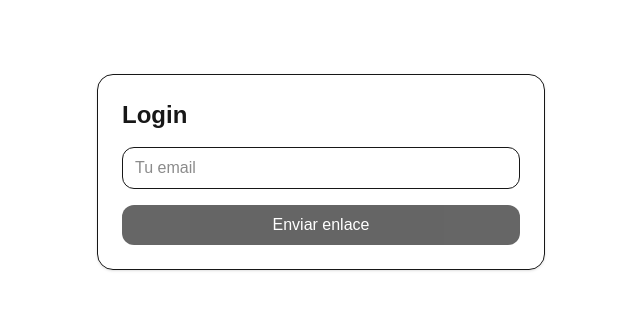
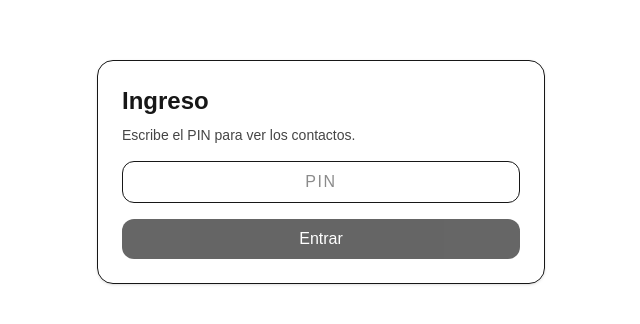
Before and after one commit to rikguz/friends-emergency-pwa, a Next.js app: page /login in a window 1280 px wide. Shown: the part 228-552 px from the top of the page, without its empty margins (319-959 px from the left). Built offline with nearby package versions, Linux system fonts and the light colour scheme; no server answers.

Commit message:
Switch auth to PIN + anonymous (no email)

```diff
--- a/app/friends/page.tsx
+++ b/app/friends/page.tsx
@@ -33,6 +33,11 @@ useEffect(() => {
   async function load() {
     setErrorMsg(null);
 
+const pinOk = typeof window !== "undefined" && localStorage.getItem("pin_ok") === "true";
+if (!pinOk) {
+  router.replace("/login");
+  return;
+}
     // 1) Sesión
     const { data: sessionData, error: sessionErr } = await supabase.auth.getSession();
     if (sessionErr) {
--- a/app/login/page.tsx
+++ b/app/login/page.tsx
@@ -4,62 +4,81 @@ import { useEffect, useState } from "react";
 import { useRouter } from "next/navigation";
 import { supabase } from "@/lib/supabaseClient";
 
+async function sha256Hex(input: string): Promise<string> {
+  const enc = new TextEncoder().encode(input);
+  const hashBuffer = await crypto.subtle.digest("SHA-256", enc);
+  const hashArray = Array.from(new Uint8Array(hashBuffer));
+  return hashArray.map((b) => b.toString(16).padStart(2, "0")).join("");
+}
+
 export default function LoginPage() {
   const router = useRouter();
-  const [email, setEmail] = useState("");
-  const [status, setStatus] = useState<string>("");
+  const [pin, setPin] = useState("");
+  const [msg, setMsg] = useState<string>("");
 
   useEffect(() => {
-    // Si ya hay sesión, manda a /friends
+    // si ya tiene sesión, vámonos a friends
     supabase.auth.getSession().then(({ data }) => {
       if (data.session) router.replace("/friends");
     });
-
-    // Escucha cambios de auth (cuando vuelves del magic link)
-    const { data: sub } = supabase.auth.onAuthStateChange((_event, session) => {
-      if (session) router.replace("/friends");
-    });
-
-    return () => {
-      sub.subscription.unsubscribe();
-    };
   }, [router]);
 
-  async function sendMagicLink() {
-    setStatus("");
+  async function enterWithPin() {
+    setMsg("");
 
-    const { error } = await supabase.auth.signInWithOtp({
-      email,
-      options: {
-        emailRedirectTo: `${window.location.origin}/friends`,
-      },
-    });
+    // 1) login anónimo (sin email)
+    const { error: anonErr } = await supabase.auth.signInAnonymously();
+    if (anonErr) {
+      setMsg(`Error: ${anonErr.message}`);
+      return;
+    }
 
-    if (error) setStatus(`Error: ${error.message}`);
-    else setStatus("Revisa tu correo para entrar.");
+    // 2) validar PIN contra allowed_pins
+    const pinHash = await sha256Hex(pin.trim());
+
+    const { data: allowed, error } = await supabase
+      .from("allowed_pins")
+      .select("id, is_active")
+      .eq("pin_hash", pinHash)
+      .eq("is_active", true)
+      .maybeSingle();
+
+    if (error || !allowed) {
+      await supabase.auth.signOut();
+      setMsg("PIN incorrecto o desactivado.");
+      return;
+    }
+
+    // 3) guardamos marca local para que friends sepa que pasó el PIN
+    localStorage.setItem("pin_ok", "true");
+    router.replace("/friends");
   }
 
   return (
     <main className="min-h-screen flex items-center justify-center p-6">
       <div className="w-full max-w-md rounded-2xl border p-6 shadow-sm">
-        <h1 className="text-2xl font-semibold">Login</h1>
+        <h1 className="text-2xl font-semibold">Ingreso</h1>
+        <p className="mt-2 text-sm opacity-80">
+          Escribe el PIN para ver los contactos.
+        </p>
 
         <input
-          className="w-full mt-4 rounded-xl border px-3 py-2"
-          placeholder="Tu email"
-          value={email}
-          onChange={(e) => setEmail(e.target.value)}
+          className="w-full mt-4 rounded-xl border px-3 py-2 text-center tracking-widest"
+          placeholder="PIN"
+          value={pin}
+          onChange={(e) => setPin(e.target.value)}
+          inputMode="numeric"
         />
 
         <button
           className="w-full mt-4 rounded-xl bg-black text-white py-2 disabled:opacity-60"
-          disabled={!email}
-          onClick={sendMagicLink}
+          disabled={!pin.trim()}
+          onClick={enterWithPin}
         >
-          Enviar enlace
+          Entrar
         </button>
 
-        {status && <p className="mt-4 text-sm">{status}</p>}
+        {msg && <p className="mt-4 text-sm">{msg}</p>}
       </div>
     </main>
   );
```
